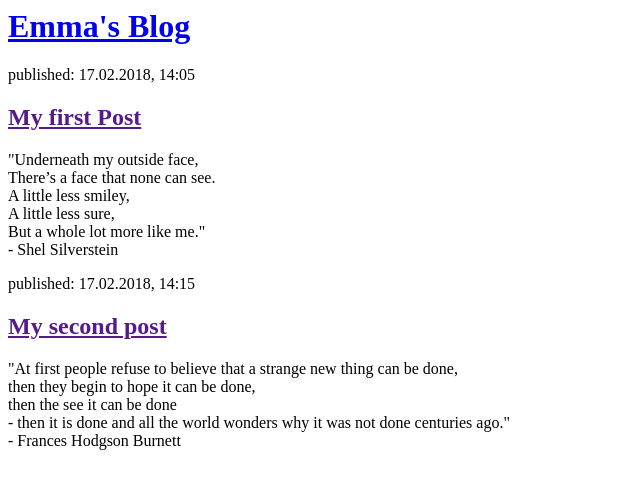
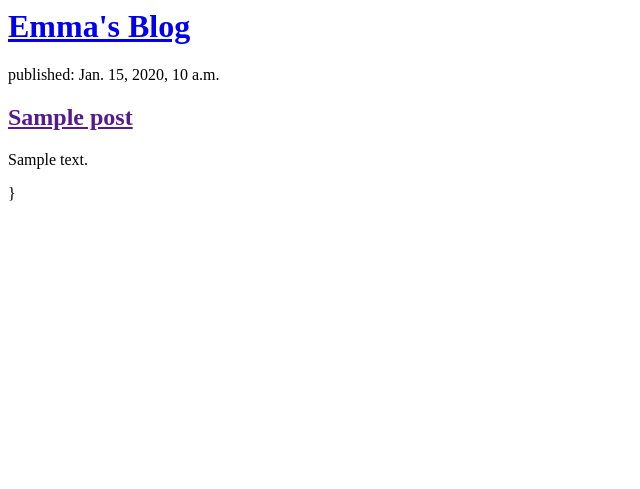
Before and after one commit to SleepySheepy172/my-first-blog, a Django app: template blog/templates/blog/post_list.html in a window 1280 px wide. Shown: the top 489 px of the page, without its empty margins (0-640 px from the left). Run offline with Django 3.2, Linux system fonts and the light colour scheme; the template is opened without the code that fills it: values that come from a table or form of the project are taken from there, others are empty; tables that the repository leaves empty hold one stand-in row (values such as "Sample post").

Commit message:
Modified templates to display posts from database.

```diff
--- a/blog/templates/blog/post_list.html
+++ b/blog/templates/blog/post_list.html
@@ -7,22 +7,14 @@
     		<h1><a href="/">Emma's Blog</a></h1>
     	</div>
 
+		{% for post in posts %}
     	<div>
-    		<p>published: 17.02.2018, 14:05</p>
-    		<h2><a href="">My first Post</a></h2>
-    	<p>"Underneath my outside face,</br>
-There’s a face that none can see.</br>
-A little less smiley,</br>
-A little less sure,</br>
-But a whole lot more like me."</br>
-- Shel Silverstein</p>
-    	</div>
+    		<p>published: {{ post.published_date }}</p>
+    		<h2><a href="">{{ post.title }}</a></h2>
+    		<p>{{ post.text|linebreaksbr }}</p>
+        </div>
+		{% endfor %}
 
-    	<div>
-            <p>published: 17.02.2018, 14:15</p>
-            <h2><a href="">My second post</a></h2>
-            <p>"At first people refuse to believe that a strange new thing can be done,</br> then they begin to hope it can be done,</br> then the see it can be done</br> - then it is done and all the world wonders why it was not done centuries ago."</br>
-- Frances Hodgson Burnett</p>
-        </div>
     </body>
+}
 </html>
--- a/blog/views.py
+++ b/blog/views.py
@@ -1,5 +1,8 @@
 from django.shortcuts import render
+from django.utils import timezone
+from .models import Post
 
 # Create your views here.
 def post_list(request):
-    return render(request, 'blog/post_list.html', {})
+	posts = Post.objects.filter(published_date__lte=timezone.now()).order_by('published_date')
+	return render(request, 'blog/post_list.html', {'posts': posts})
```
